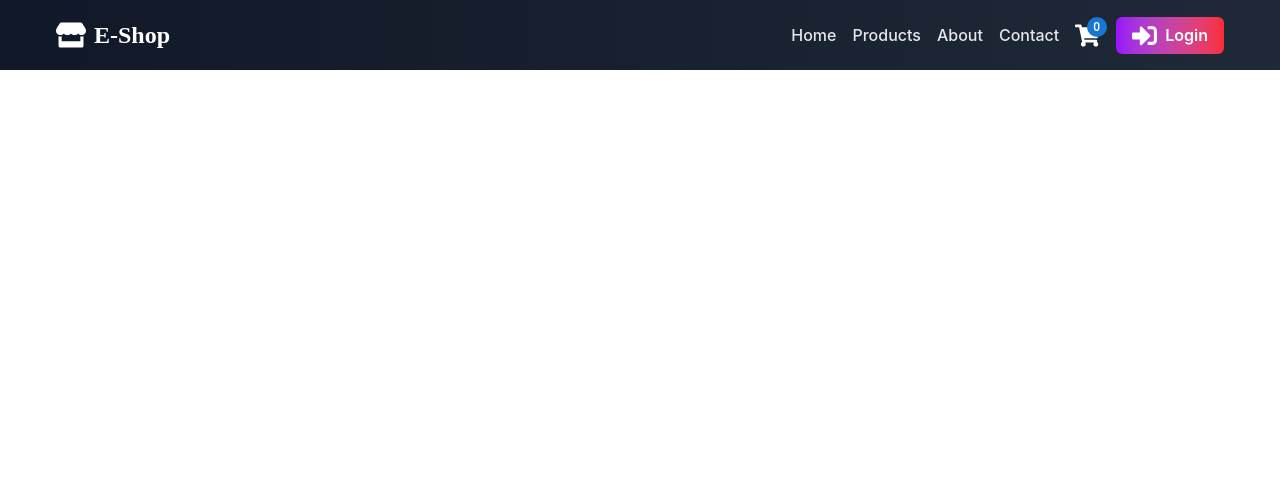
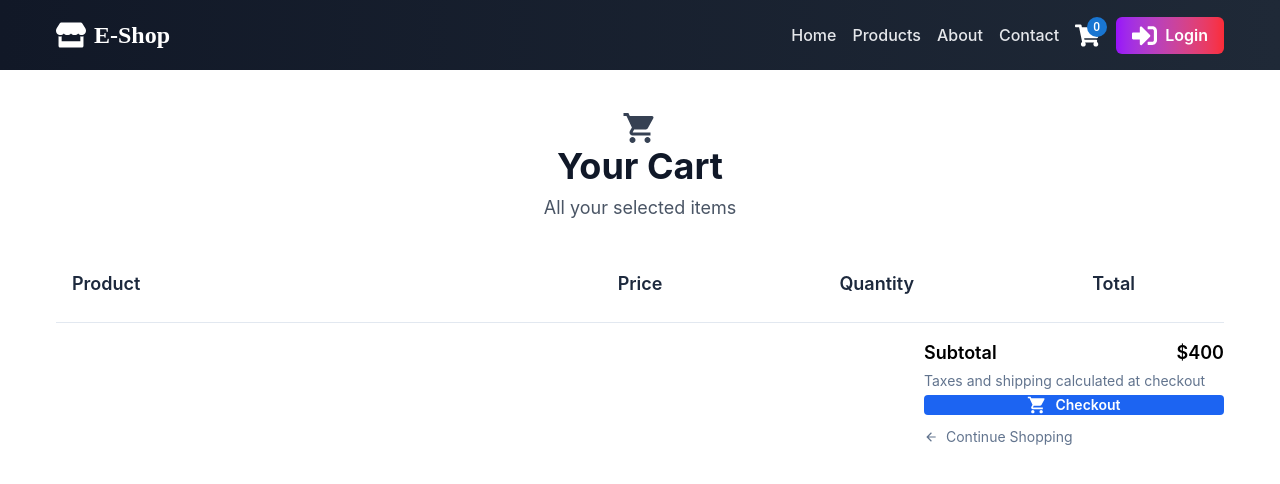
Before and after one commit to jonathan-beskow/ecom-java-react, a React (Vite) app in the folder frontend/ecom-frontend/: page /cart in a window 1280 px wide. Shown: the top 484 px of the page. Built offline with nearby package versions, Linux system fonts and the light colour scheme.

Commit message:
creating checkout view

```diff
--- a/frontend/ecom-frontend/src/App.jsx
+++ b/frontend/ecom-frontend/src/App.jsx
@@ -7,6 +7,7 @@ import About from "./components/shared/About";
 import Contact from "./components/shared/Contact";
 import NavBar from "./components/shared/Navbar";
 import { Toaster } from "react-hot-toast";
+import Cart from "./components/cart/Cart";
 function App() {
   const [count, setCount] = useState(0);
 
@@ -19,6 +20,7 @@ function App() {
           <Route path="/products" element={<Products />} />
           <Route path="/about" element={<About />} />
           <Route path="/contact" element={<Contact />} />
+          <Route path="/cart" element={<Cart />} />
         </Routes>
         <Toaster position="bottom-center" />
       </BrowserRouter>
--- /dev/null
+++ b/frontend/ecom-frontend/src/components/cart/Cart.jsx
@@ -0,0 +1,64 @@
+import { MdArrowBack, MdShoppingCart } from "react-icons/md";
+import { useDispatch, useSelector } from "react-redux";
+import { Link } from "react-router-dom";
+import ItemContent from "./ItemContent";
+
+const Cart = () => {
+    const dispatch = useDispatch();
+    const { cart } = useSelector((state) => state.carts);
+    const newCart = { ...cart };
+    newCart.totalPrice = cart?.reduce(
+        (acc, cur) => acc * Number(curr?.specialPrice) * Number(curr?.quantity), 0
+    );
+    return (
+        <div className="lg:px-14 sm:px-8 px-4 py-10">
+            <div className="flex flex-col items-center mb-12">
+                <MdShoppingCart size={36} className="text-gray-700" />
+                <h1 className="text-4xl font-bold text-gray-900 items-center gap-3">Your Cart</h1>
+                <p className="text-lg text-gray-600 mt-2">All your selected items</p>
+            </div>
+            <div class="grid grid-cols-4 gap-4 md:grid-cols-5 pb-2 font-semibold items-center">
+                <div className="md:col-span-2 justify-self-start text-lg text-slate-800 lg:ps-4">
+                    Product
+                </div>
+                <div className="justify-self-center text-lg text-slate-800">
+                    Price
+                </div>
+                <div className="justify-self-center text-lg text-slate-800">
+                    Quantity
+                </div>
+                <div className="justify-self-center text-lg text-slate-800">
+                    Total
+                </div>
+                <div>
+                    {cart && cart.length > 0 &&
+                    cart.map((item, i) => <ItemContent key={i} {...item}/>)}
+                </div>
+            </div>
+            <div className="border-t-[1.5px] border-slate-200 py-4 flex sm:flex-row sm:px-0 px-2 flex-col sm:justify-between gap-4">
+                <div></div>
+                <div className="flex text-sm gap-1 flex-col">
+                    <div className="flex justify-between w-full md:text-lg text-sm font-semibold">
+                        <span>Subtotal</span>
+                        <span>$400</span>
+                    </div>
+                    <p className="text-slate-500">Taxes and shipping calculated at checkout</p>
+                    <Link className="w-full flex justify-end" to="/checkout">
+                        <button
+                            className="font-semibold w-75 py-2px px-4 rounded-sm bg-custom-blue text-white flex items-center justify-center gap-2 hover:text-gray-300 transition duration-500"
+                            onClick={() => { }}>
+                            <MdShoppingCart size={20} />
+                            Checkout</button>
+                    </Link>
+                    <Link className="flex gap-2 items-center mt-2 text-slate-500" to="/products">
+                        <MdArrowBack />
+                        <span>Continue Shopping</span>
+                    </Link>
+                </div>
+            </div>
+        </div>
+    )
+
+}
+
+export default Cart;
--- /dev/null
+++ b/frontend/ecom-frontend/src/components/cart/ItemContent.jsx
@@ -0,0 +1,28 @@
+import { useState } from "react";
+
+const ItemContent = ({
+    productId,
+    productName,
+    image,
+    description,
+    quantity,
+    price,
+    discount,
+    specialPrice,
+    cartId
+}) => {
+
+    const [currentQuantity, setCurrentQuantity] = useState(quantity);
+
+    return (
+        <div className="grid md:grid-cols-5 grid-cols-4 md:text--md text-sm gap-4 items-center border-[1.5px] border-slate-200 rounded-md lg:px-4 py-4 p-2">
+            <div className="md:col-span-2 justify-self-start flex flex-col gap-2">
+                <div className="flex md:flex-row flex-col lg:gap-4 sm:gap-3 gap-0 items-start">
+
+                </div>
+            </div>
+        </div>
+    )
+}
+
+export default ItemContent;
```
